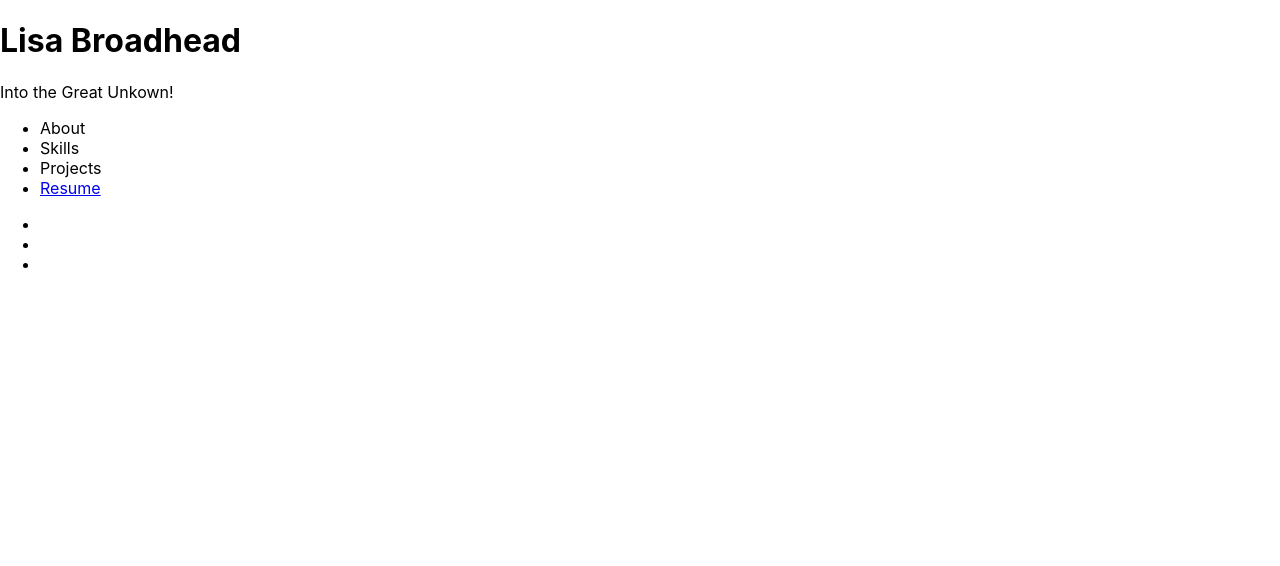
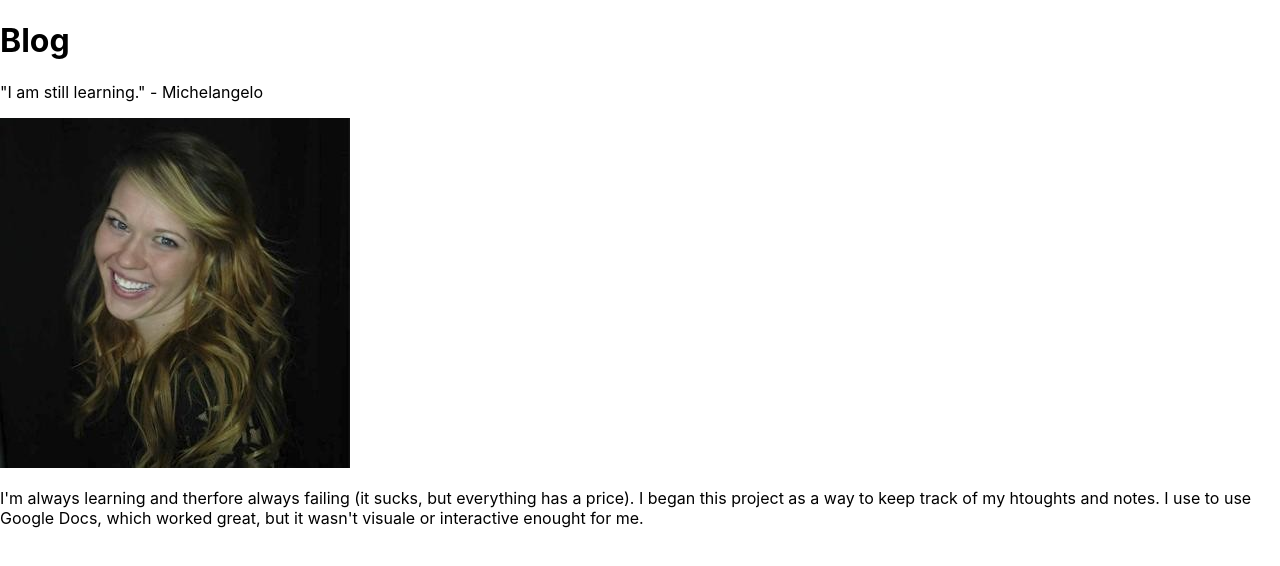
Before and after one commit to bakerlisa/portfolio, a React (Create React App) app in the folder client/: page /blog in a window 1280 px wide. Shown: the top 566 px of the page. Built offline with nearby package versions, Linux system fonts and the light colour scheme.

Commit message:
first commit

```diff
--- a/client/package.json
+++ b/client/package.json
@@ -8,7 +8,7 @@
     "@testing-library/user-event": "^13.5.0",
     "react": "^17.0.2",
     "react-dom": "^17.0.2",
-    "react-router-dom": "^6.3.0",
+    "react-router-dom": "^5.3.3",
     "react-scripts": "5.0.1",
     "web-vitals": "^2.1.4"
   },
--- a/client/src/App.js
+++ b/client/src/App.js
@@ -3,11 +3,22 @@ import './App.css';
 import {BrowserRouter, Switch, Route, Link } from "react-router-dom";
 
 import Index from './components/Index';
+import Blog from './components/Blog';
 
 function App() {
   return (
     <BrowserRouter >
+
+      <Switch>
+        <Route exact path="/">
           <Index />
+        </Route>
+
+        <Route exact path="/blog">
+          <Blog />
+        </Route>
+      </Switch>
+
     </BrowserRouter>
   );
 }
--- a/client/src/components/Blog.js
+++ b/client/src/components/Blog.js
@@ -1,10 +1,37 @@
 import React from 'react';
+import lisa from '../img/lisa_broadhead.jpeg'
 
 const Blog = (props) => {
     return(
-        <div className="blogWrp">
-            <h1>blog</h1>
-        </div>
+        <>
+            <div class="banner">
+            <h1>Blog</h1>
+            <p className="subtitle">"I am still learning." <span className='author'>- Michelangelo</span></p>
+            </div>
+
+            <div className="container">
+                <main>
+                    <div className='mostRecten'>
+                        {/* Most recent list of blog posts */}
+                    </div>
+                </main>
+
+                <aside>
+                    <img src={lisa} alt="Lisa Broadhead - Software Engineer | Data Scientist Machine Learnering Engineer" />
+
+                    <p className="paragraph">I'm always learning and therfore always failing (it sucks, but everything has a price). I began this project as a way to keep track of my htoughts and notes. I use to use Google Docs, which worked great, but it wasn't visuale or interactive enought for me.</p>
+                    <div className='socialWrp'>
+
+                    </div>
+
+                    <ul className='categories'>
+                        {/* Cageories from the database */}
+                    </ul>
+                </aside>
+
+            </div>
+
+        </>
     )
 }
 
```
Also changed, not shown: client/src/img/lisa_broadhead.jpeg (added), 1 other file (tests, documents, lock files or other folders).
